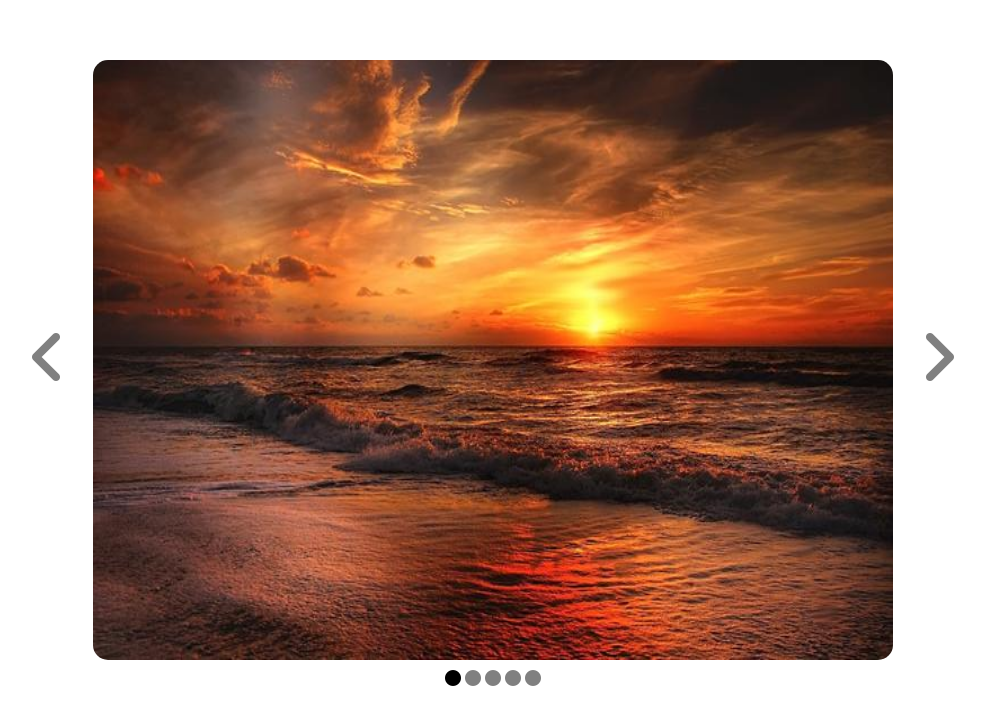
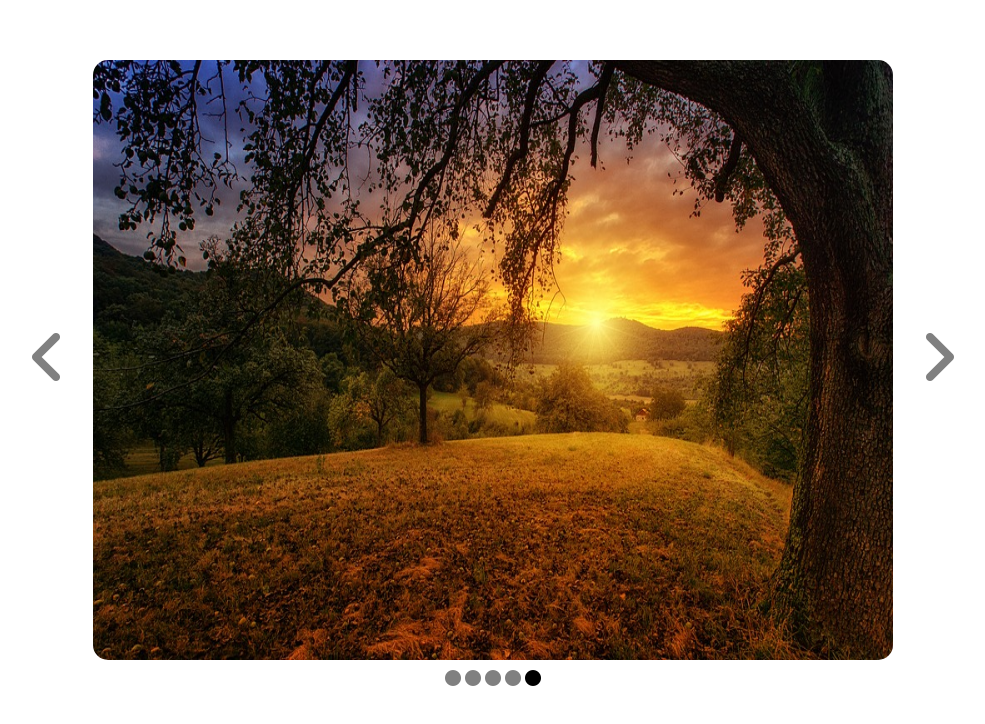
Before and after one commit to AlbertoGermana/js-jq-carousel, a plain HTML site: page index.html in a window 1280 px wide. Both pictures are taken after a click on the link 195 px from the left and 425 px from the top of the page. Shown: the part 66-790 px from the top of the page, without its empty margins (147-1132 px from the left). Drawn offline with nearby package versions, Linux system fonts and the light colour scheme.

Commit message:
Completati js e css base

```diff
--- a/assets/css/styles.css
+++ b/assets/css/styles.css
@@ -40,7 +40,6 @@ nav{
 header{
     height: 10vh;
 }
-
 h1,h4{
     text-align: center;
 }
@@ -58,10 +57,10 @@ h1,h4{
 .fas.fa-circle{
     color: gray;
 }
-
 img{
     width: 100%;
     height: 100%;
+    display: none;
 }
 .slider_viewer{
     overflow: hidden;
@@ -70,13 +69,14 @@ img{
 .slider_circles{
     margin-top: 10px;
 }
+.active{
+    display: block;
+}
 
 
-
-
-
-
-
+/* ++++++++++++++++++++++++++++++++++++++++++++++++++ */
+/* ++++++++++++++++++ MEDIA QUERIES +++++++++++++++++ */
+/* ++++++++++++++++++++++++++++++++++++++++++++++++++ */
 
 /* Small devices (landscape phones, 576px and up) */
 @media all and (min-width: 576px) and (max-width: 767px) {
--- a/assets/js/carousel.js
+++ b/assets/js/carousel.js
@@ -2,3 +2,69 @@
 faccio funzionare il tracciamento dei pallini anche in prev (stamattina lo abbiam fatto solo in next);
 creo anche la possibilità di poter navigare cliccando anche sui pallini (quindi se clicco sul pallino 3, l’img vista è la 3 e il pallino 3 rimane rosso);
 cerco di fare un refactoring del mio codice per renderlo il più chiaro, lineare, mantenibile e secco possibile (dobbiamo iniziare a farlo, e quindi prima del bonus) */
+
+/* attendo il caricamento della pagina */
+$(document).ready(function(){
+    // al click della freccia sinistra
+      $('.slider_left_arrow a').click(
+          /* prevImg */
+          prevImg
+      );
+
+    // al click della freccia destra
+      $('.slider_right_arrow').click(
+          nextImg
+      );
+
+      // funzione next
+    function nextImg() {
+        // salvo ref a img attiva al momento del click
+        var imgActive = $('.slider_viewer img.active');
+        // salvo il pallino attivo
+        var ballActive = $('.slider_circles i.active');
+
+        // tolgo la classe active all'img selezionata
+        imgActive.removeClass('active');
+
+        // tolgo la classe active al pallino selezionato
+        ballActive.removeClass('active');
+
+        // verifico se questa img era l'ultima
+        if(imgActive.hasClass('last')){
+          $('.slider_viewer img.first').addClass('active');
+          $('.slider_circles i.first').addClass('active');
+        } else {
+          // applica classe active alla prox img
+          imgActive.next().addClass('active');
+          ballActive.next().addClass('active');
+          // console.log(imgActive.next());
+      }
+    }
+
+    // funzione prevImg
+     function prevImg() {
+       // salvo ref a img attiva al momento del click
+       var imgActive = $('.slider_viewer img.active');
+       // salvo il pallino attivo
+       var ballActive = $('.slider_circles i.active');
+       // tolgo la classe active all'img selezionata
+       imgActive.removeClass('active');
+        // tolgo la classe active al pallino selezionato
+       ballActive.removeClass('active');
+
+       // verifico se questa img era la prima
+       if(imgActive.hasClass('first')){
+         $('.slider_viewer img.last').addClass('active');
+         $('.slider_circles i.last').addClass('active');
+       } else {
+         // applica classe active alla prox img
+         imgActive.prev().addClass('active');
+         ballActive.prev().addClass('active')
+         // console.log(imgActive.next());
+       }
+     }
+    });
+
+
+    /*   domanda 1
+    nel caso dei pallini. anziche mettere tutti <i> come fratelli, metto tutte <a> sorelle al cui interno hanno <i>, come faccio a fare la successione cliccando sulla freccia? */
--- a/index.html
+++ b/index.html
@@ -29,7 +29,7 @@
                     </div>
                     <!-- parte principale dello slider -->
                     <div class="slider_viewer">
-                        <img class="first" src="assets/img/slide01.jpg" alt="natura1">
+                        <img class="first active" src="assets/img/slide01.jpg" alt="natura1">
                         <img class="" src="assets/img/slide02.jpg" alt="natura2">
                         <img class="" src="assets/img/slide03.jpg" alt="natura3">
                         <img class="" src="assets/img/slide04.jpg" alt="natura4">
@@ -43,16 +43,17 @@
                     </div>
                 </div>
                 <div class="slider_circles">
-                    <a href="#"><i class="fas fa-circle active"></i></a>
-                    <a href="#"><i class="fas fa-circle"></i></a>
-                    <a href="#"><i class="fas fa-circle"></i></a>
-                    <a href="#"><i class="fas fa-circle"></i></a>
-                    <a href="#"><i class="fas fa-circle"></i></a>
+                    <i class="fas fa-circle first active"></i>
+                    <i class="fas fa-circle"></i>
+                    <i class="fas fa-circle"></i>
+                    <i class="fas fa-circle"></i>
+                    <i class="fas fa-circle last"></i>
                 </div>
             </div>
         </div>
 
     </main>
     <script src="https://ajax.googleapis.com/ajax/libs/jquery/3.3.1/jquery.min.js"></script>
+    <script src="assets/js/carousel.js"></script>
 </body>
 </html>
```
